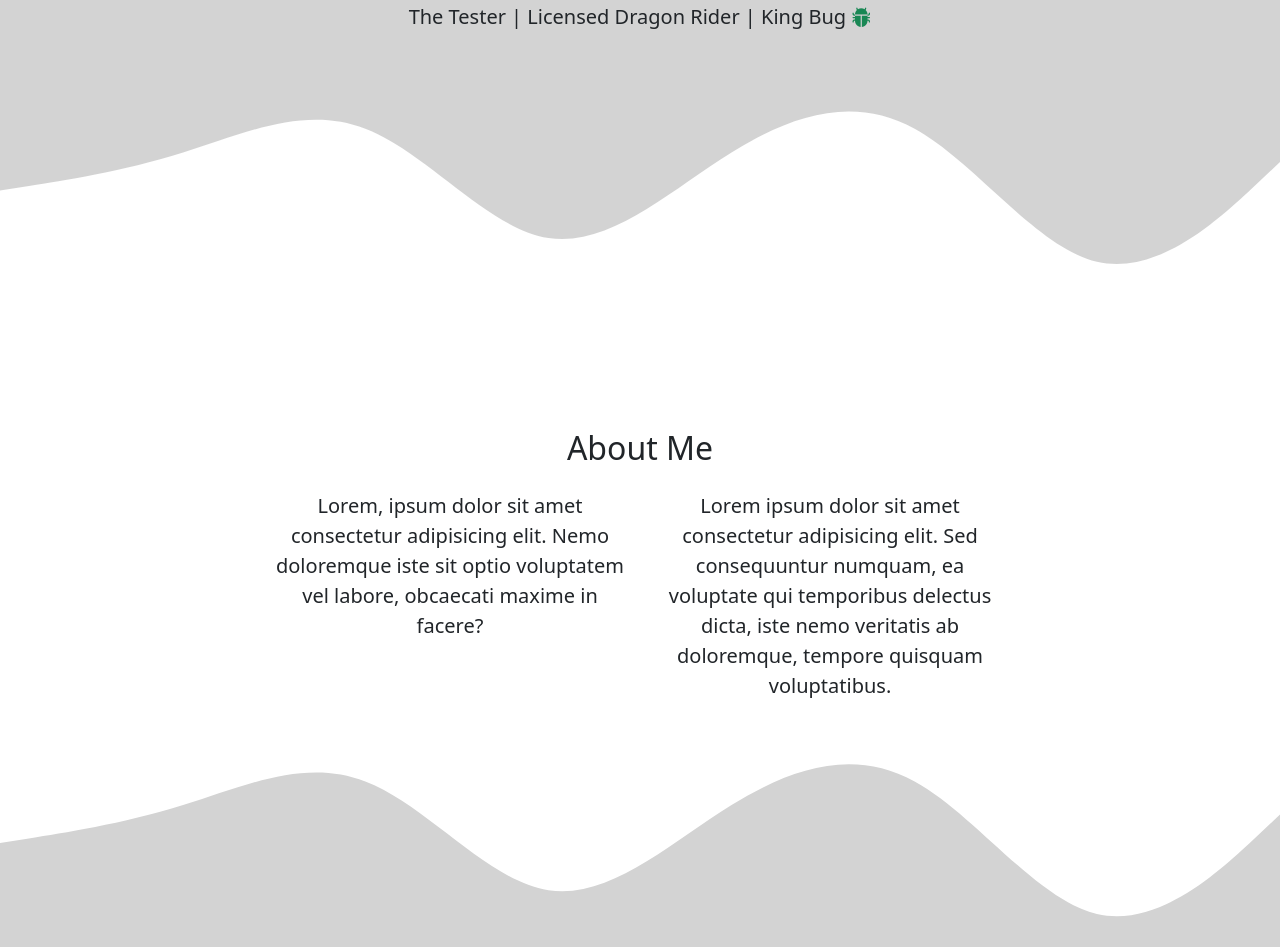
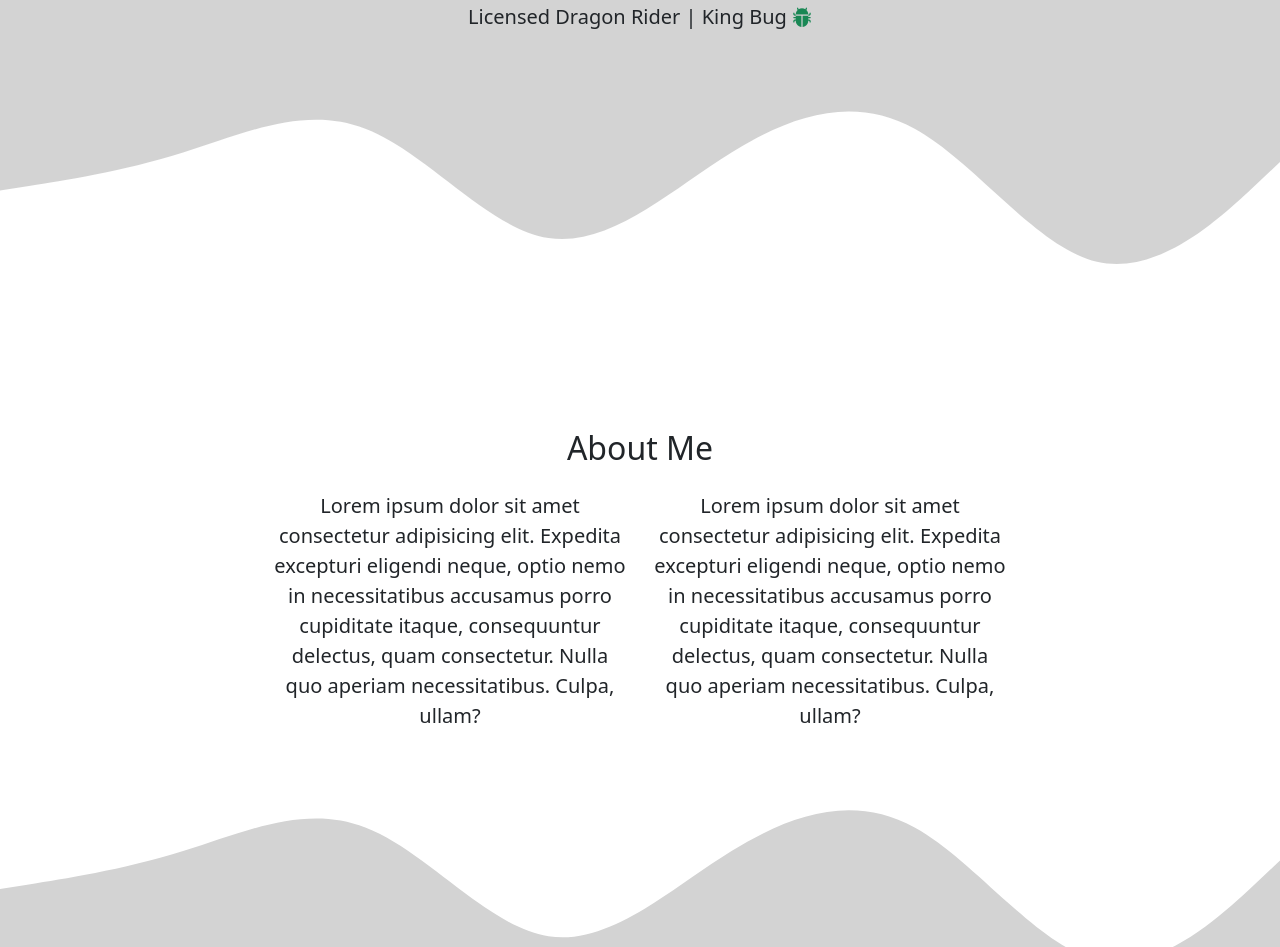
Before and after one commit to promecarus/promecarus.github.io, a plain HTML site: page index.html in a window 1280 px wide. Shown: the part 369-1316 px from the top of the page. Drawn offline with nearby package versions, Linux system fonts and the light colour scheme.

Commit message:
ubah lagi

```diff
--- a/index.html
+++ b/index.html
@@ -41,7 +41,7 @@
     <section class="jumbotron text-center">
         <a href="https://promecarus.github.io/img/profile/profilePictureAKA.png" target="_blank"><img src="img/profile/profilePictureAKA.png" alt="Foto Alias Promecarus" width="200" class="img-thumbnail" /></a>
         <h1 class="display-4">Promecarus</h1>
-        <p class="lead">The Tester | Licensed Dragon Rider | King Bug <i class="bi bi-bug-fill text-success"></i></p>
+        <p class="lead">Licensed Dragon Rider | King Bug <i class="bi bi-bug-fill text-success"></i></p>
         <img src="svg/waveWhite.svg" alt="waveWhite" />
     </section>
 
@@ -55,10 +55,14 @@
             </div>
             <div class="row justify-content-center fs-5 text-center">
                 <div class="col-md-4">
-                    <p>Lorem, ipsum dolor sit amet consectetur adipisicing elit. Nemo doloremque iste sit optio voluptatem vel labore, obcaecati maxime in facere?</p>
+                    <p>
+                        Lorem ipsum dolor sit amet consectetur adipisicing elit. Expedita excepturi eligendi neque, optio nemo in necessitatibus accusamus porro cupiditate itaque, consequuntur delectus, quam consectetur. Nulla quo aperiam necessitatibus. Culpa, ullam?
+                    </p>
                 </div>
                 <div class="col-md-4">
-                    Lorem ipsum dolor sit amet consectetur adipisicing elit. Sed consequuntur numquam, ea voluptate qui temporibus delectus dicta, iste nemo veritatis ab doloremque, tempore quisquam voluptatibus.
+                    <p>
+                        Lorem ipsum dolor sit amet consectetur adipisicing elit. Expedita excepturi eligendi neque, optio nemo in necessitatibus accusamus porro cupiditate itaque, consequuntur delectus, quam consectetur. Nulla quo aperiam necessitatibus. Culpa, ullam?
+                    </p>
                 </div>
             </div>
         </div>
```
